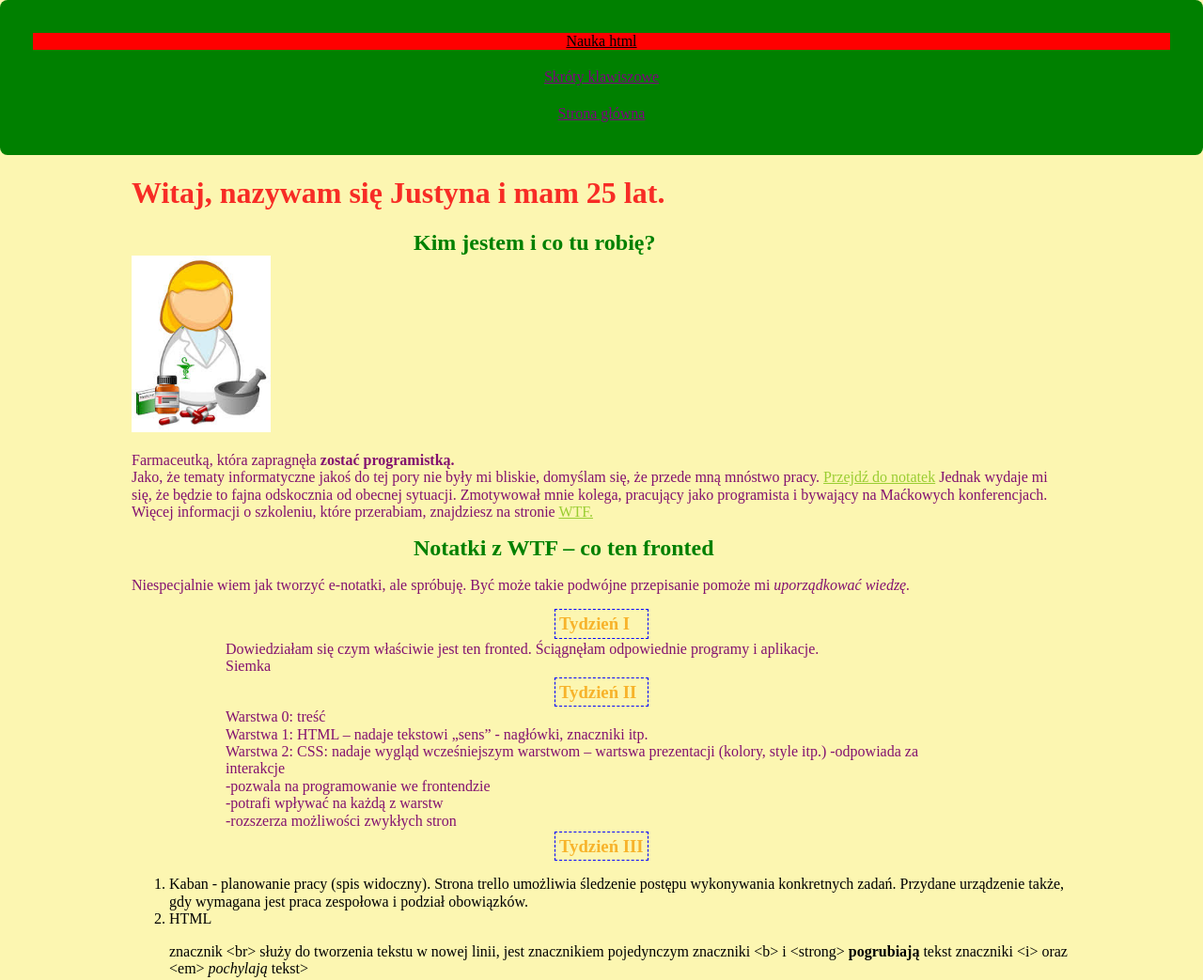
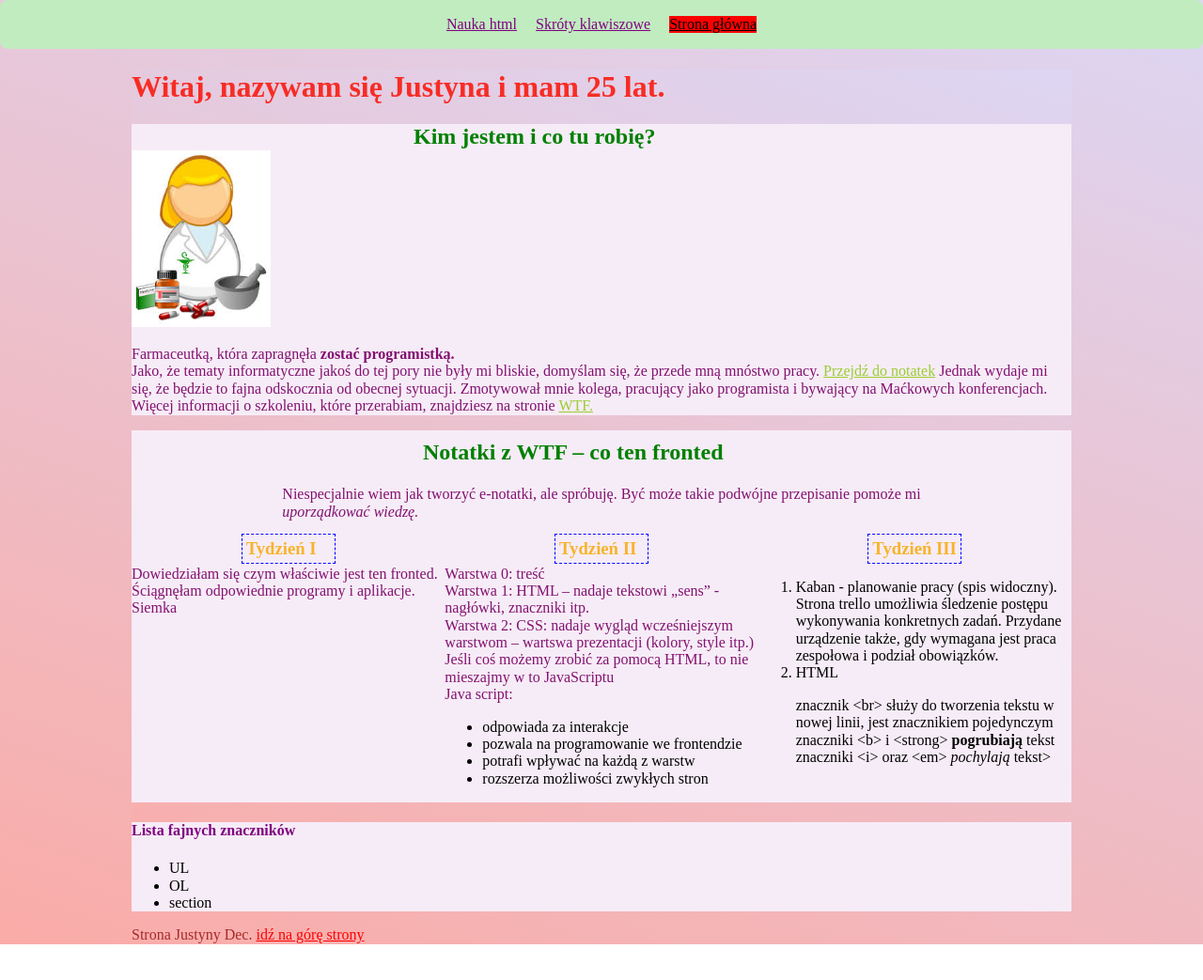
Before and after one commit to justynadec/homepage, a plain HTML site: page index.html in a window 1280 px wide. Shown: the top 1043 px of the page at 94% size. After the commit the page ends 1005 px from the top, so only its background shows below. Drawn offline with Linux system fonts and the light colour scheme.

Commit message:
grid adding

```diff
--- a/index.html
+++ b/index.html
@@ -12,9 +12,9 @@
 <body>
     <header class="header">
         <nav class="navigation">
-            <a class= "navigation__link navigation__link--homepage" href="nauka-html.html">Nauka html</a>
+            <a class= "navigation__link" href="nauka-html.html">Nauka html</a>
             <a class= "navigation__link" href="skroty.html">Skróty klawiszowe</a>
-            <a class= "navigation__link" href="index.html">Strona główna</a>
+            <a class= "navigation__link navigation__link--homepage" href="index.html">Strona główna</a>
         </nav>
     </header>
     <main class="main">
@@ -32,30 +32,30 @@
                 konferencjach. Więcej informacji o szkoleniu, które przerabiam, znajdziesz na stronie <a class="about__link"
                     href="https://cotenfrontend.pl/">WTF.</a> </p>
         </section>
-        <section class="notes" id="ncotatki">
+        <section class="notes" id="notatki">
             <h2 class="notes__heading"> Notatki z WTF – co ten fronted </h2>
-            <p> Niespecjalnie wiem jak tworzyć e-notatki, ale spróbuję.
+            <p class="notes__heading--description"> Niespecjalnie wiem jak tworzyć e-notatki, ale spróbuję.
                 Być może takie podwójne przepisanie pomoże mi <em>uporządkować wiedzę.</em> </p>
             <article>
-                <h3 class="week-summary"> Tydzień I </h3>
+                <h3 class="week-summary week-summary--grid-1"> Tydzień I </h3>
                 <p class="week-summary__description">Dowiedziałam się czym właściwie jest ten fronted. Ściągnęłam odpowiednie programy i aplikacje.</p>
                 <p class="week-summary__description week-summary__description--js"></p>
             </article>
             <article>
-                <h3 class="week-summary"> Tydzień II </h3>
+                <h3 class="week-summary week-summary--grid-2"> Tydzień II </h3>
                 <p class="week-summary__description"> Warstwa 0: treść </br>
                     Warstwa 1: HTML – nadaje tekstowi „sens” - nagłówki, znaczniki itp. </br>
-                    Warstwa 2: CSS: nadaje wygląd wcześniejszym warstwom – wartswa prezentacji (kolory, style itp.) </br\
-                    Jeśli coś możemy zrobić za pomocą HTML, to nie mieszajmy w to JavaScriptu
+                    Warstwa 2: CSS: nadaje wygląd wcześniejszym warstwom – wartswa prezentacji (kolory, style itp.) </br>
+                    Jeśli coś możemy zrobić za pomocą HTML, to nie mieszajmy w to JavaScriptu </p>
 
-                    Java script:
-                    <br />-odpowiada za interakcje
-                    <br /> -pozwala na programowanie we frontendzie
-                    <br />-potrafi wpływać na każdą z warstw
-                    <br /> -rozszerza możliwości zwykłych stron </p>
+                <p class="week-summary__description"> Java script:
+                   <ul> <li>odpowiada za interakcje </li>
+                    <li> pozwala na programowanie we frontendzie</li>
+                 <li>potrafi wpływać na każdą z warstw</li>
+                    <li> rozszerza możliwości zwykłych stron</li> </ul></p>
             </article>
             <article>
-                <h3 class="week-summary"> Tydzień III </h3>
+                <h3 class="week-summary week-summary--grid-3"> Tydzień III </h3>
                 <p class="week-summary__description">
                     <ol> <li>Kaban - planowanie pracy (spis widoczny). Strona trello umożliwia śledzenie postępu wykonywania
                     konkretnych zadań. Przydane urządzenie także, gdy wymagana jest praca zespołowa i podział
--- a/style.css
+++ b/style.css
@@ -5,10 +5,12 @@
             box-sizing: inherit;
         }
             body {
-            background: #FCF6B1;
+                background: background-color: #FAACA8;
+                background-image: linear-gradient(19deg, #FAACA8 0%, #DDD6F3 100%);
+                background-size: cover;
         }
         section {
-            background:#FCF6B1;
+            background: #f6ecf7;
 
         }
         h1{
@@ -25,9 +27,21 @@
         h3{
             color: #F7B32B;
         }
+        .main__header {
+            color: red;
+            max-width: 1000px;
+            margin: 0 auto;
+
+        }
+
         .main {
             max-width: 1000px;
             margin: 0 auto;
+            background: background-color: #FAACA8;
+            background-image: linear-gradient(19deg, #FAACA8 0%, #DDD6F3 100%);
+            background-size: cover;
+
+
         }
 
 
@@ -38,25 +52,24 @@
 nav a {
     color: brown;
 }
-.main__header {
-    color: red;
-    max-width: 1000px;
-    margin: 0 auto;
-}
+
 
 .navigation
 {
-    background: green;
-    padding: 15px;
+    background: rgb(192, 236, 192);
+    padding: 7px;
     border-radius: 8px;
+    display: flex;
+    justify-content: center;
+    align-items: center;
 
 }
 .navigation__link {
     color: purple;
     display: flex;
-    margin: 20px;
+    margin: 10px;
     border: 4px;
- justify-content: center;
+
 }
 .navigation__link--homepage {
     background: red;
@@ -68,12 +81,14 @@
 border: 1px dashed blue;
 margin: 2px auto;
 max-width: 100px;
+
 }
 .week-summary__description {
 padding: 20 px;
 margin: auto;
 max-width: 800px;
 color: rgb(131, 17, 112);
+
 }
 
 .about__heading {
@@ -82,11 +97,32 @@
 .about__link {
     color: yellowgreen;
 }
+.notes {
+
+    display: grid;
+    grid-template-areas: "notes__heading notes__heading notes__heading"
+    "notes__heading--description notes__heading--description notes__heading--description"
+    "week-summary--grid-1 week-summary--grid-2 week-summary--grid-3";
+    grid-template-columns: 1fr 1fr 1fr;
+}
+
 
 .notes__heading {
+    padding: 10px;
 
     color: green;
+    display: grid;
+    grid-area: 1/1/3/span 3;
 }
+.notes__heading--description {
+    display: grid;
+   grid-column: 1/4;
+   grid-row: 3/4;
+   margin: 2px auto;
+   padding: 10px;
+}
+
+
 .footer {
     color: brown;
     max-width: 1000px;
@@ -109,12 +145,16 @@
 .page {
 
     min-height: 100vh;
-    background-position: center center;
-    background-repeat: repeat-x;
-    background-attachment: fixed;
+    background: background-color: #FAACA8;
+    background-image: linear-gradient(19deg, #FAACA8 0%, #DDD6F3 100%);
+
+
 }
 
 .content {
-    background-image: url(/html.jpg);
-
+  padding: 10px;
+  background-clip: content-box;
+  background-image: url(/html.jpg);
+  background-size: cover;
+  background-position: center center;
 }
```
Also changed, not shown: nauka-html.html (+1 -20 lines).
